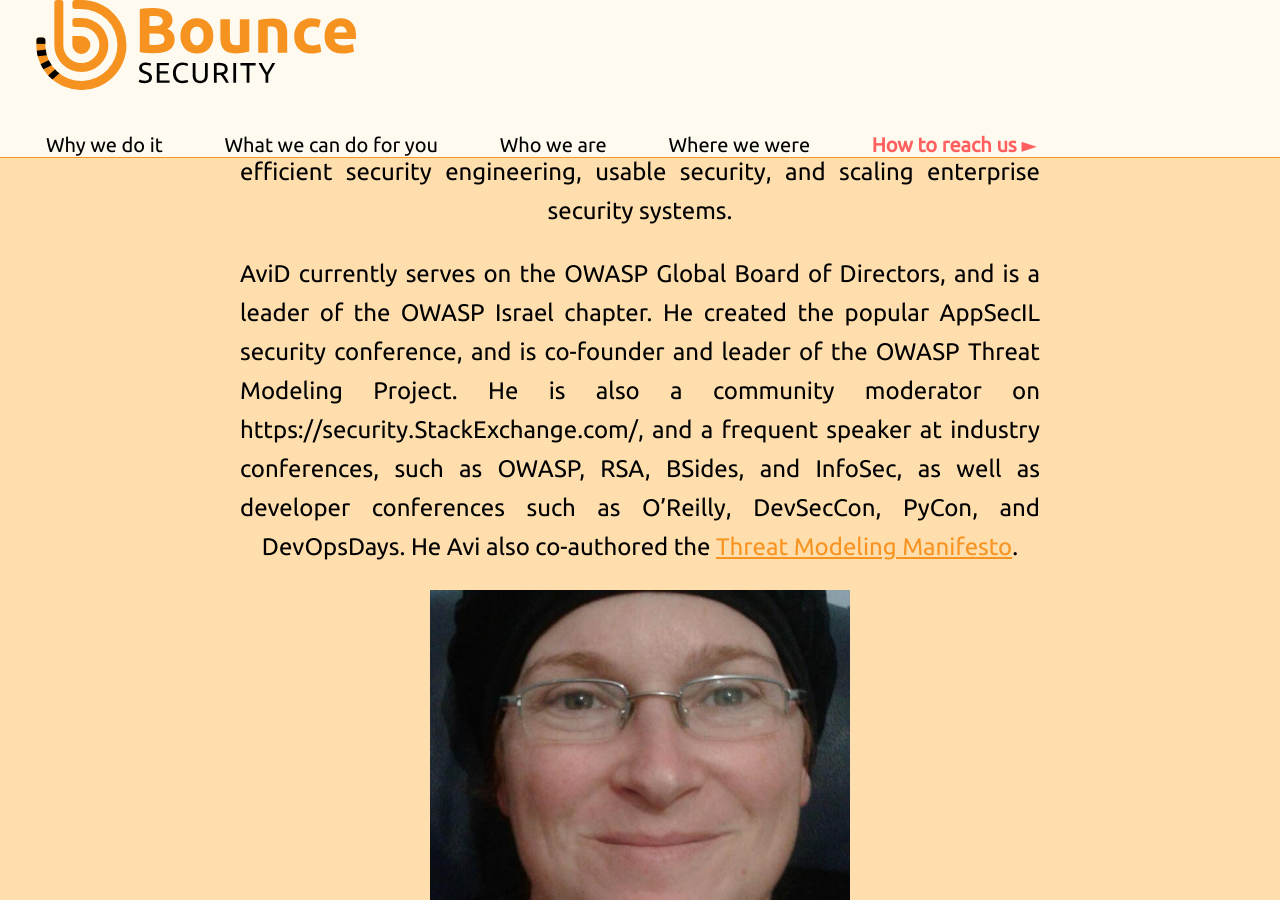
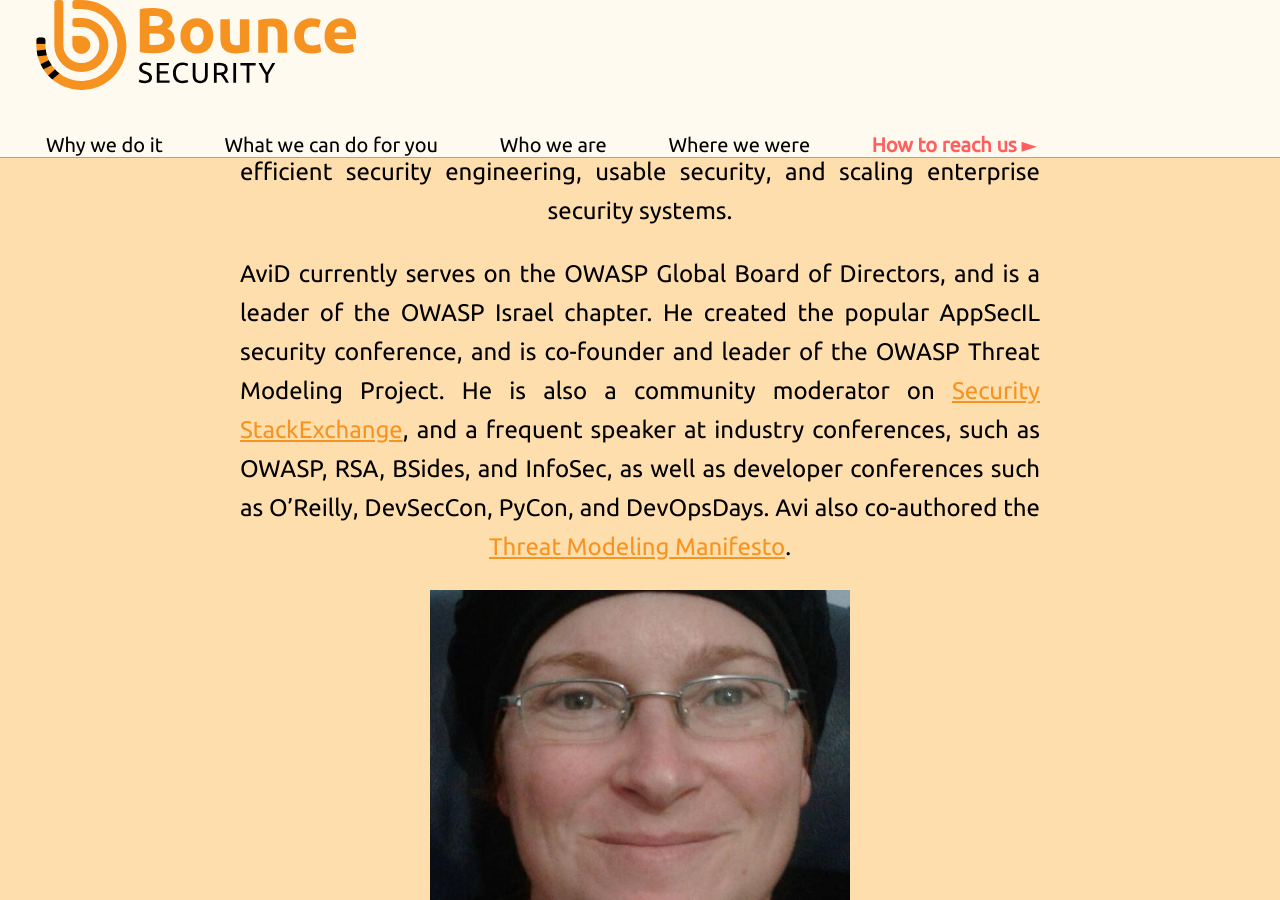
Before and after one commit to kamenskymic/bouncewebsite, a Jekyll site: the page built from index.md, in a window 1280 px wide and 900 px high, scrolled down 2815 px. Built offline with Jekyll 4.4.1, drawn with Linux system fonts in a browser that asks for light colours.

Commit message:
Update about.md

```diff
--- a/_includes/about.md
+++ b/_includes/about.md
@@ -16,7 +16,7 @@ We bring this technical expertise to your table and merge it with a business per
 
 AviD is the CEO of Bounce Security. He is a security architect and software developer, and has been leading development teams in building secure products for over 20 years. As a systems developer and security consultant over the years, Avi has amassed much technical knowledge, both low- and high-level, and a very good understanding of enterprise security needs at the business level. His research interests include efficient security engineering, usable security, and scaling enterprise security systems.
 
-AviD currently serves on the OWASP Global Board of Directors, and is a leader of the OWASP Israel chapter. He created the popular AppSecIL security conference, and is co-founder and leader of the OWASP Threat Modeling Project. He is also a community moderator on https://security.StackExchange.com/, and a frequent speaker at industry conferences, such as OWASP, RSA, BSides, and InfoSec, as well as developer conferences such as O’Reilly, DevSecCon, PyCon, and DevOpsDays. He Avi also co-authored the [Threat Modeling Manifesto](https://www.threatmodelingmanifesto.org/).
+AviD currently serves on the OWASP Global Board of Directors, and is a leader of the OWASP Israel chapter. He created the popular AppSecIL security conference, and is co-founder and leader of the OWASP Threat Modeling Project. He is also a community moderator on [Security StackExchange](https://security.StackExchange.com/), and a frequent speaker at industry conferences, such as OWASP, RSA, BSides, and InfoSec, as well as developer conferences such as O’Reilly, DevSecCon, PyCon, and DevOpsDays. Avi also co-authored the [Threat Modeling Manifesto](https://www.threatmodelingmanifesto.org/).
 
 ![Maya D profile](/assets/img/MayaD.jpg){: .profile }
 
```
